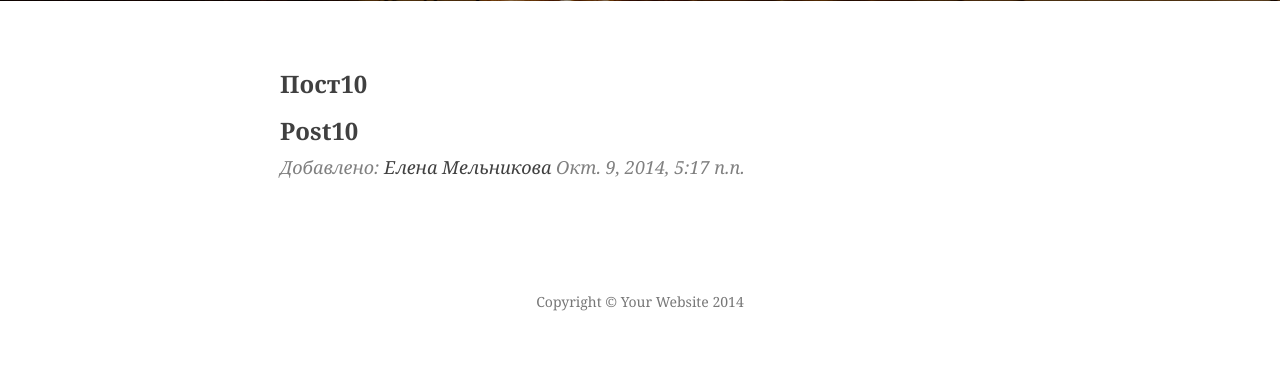
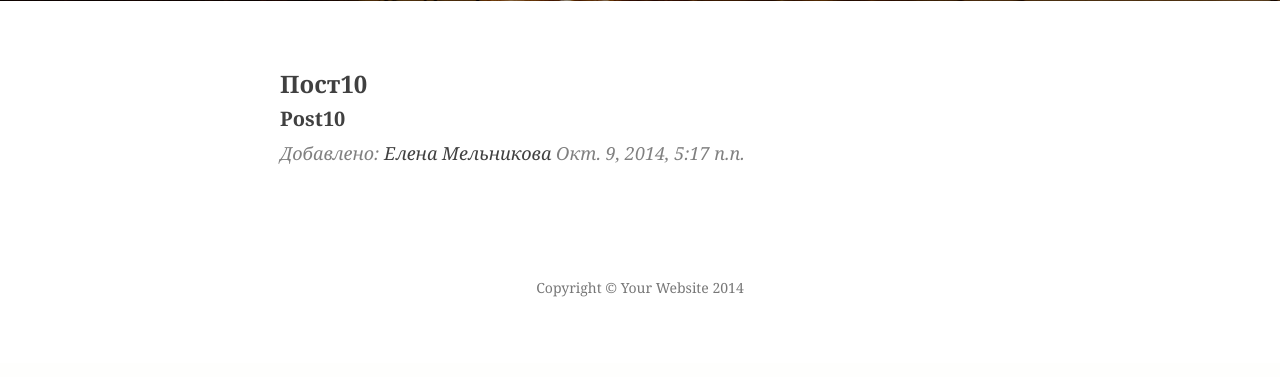
Before and after one commit to stamigos/BBCard, a Django app: page /news/ in a window 1280 px wide. Shown: the part 543-920 px from the top of the page. After the commit the page ends 840 px from the top, so only its background shows below. Run offline with Django 3.2, Linux system fonts and the light colour scheme; data comes from the database, SQL or seed files in the repository; parts of the project's set-up code (start-up, migrations or seed data) failed here and were passed over; some libraries are stand-ins or nearby versions.

Commit message:
Размер шрифта

```diff
--- a/templates/app/post_list.html
+++ b/templates/app/post_list.html
@@ -27,7 +27,7 @@
                 <div class="post-preview">
                    {% for post in object_list %}
                     <h2 class="post-title" style="font-family : 'Georgia', Times New Roman, Times, serif; font-size: 24px;"><a href="{{ post.get_absolute_url }}">{{ post.title }}</a></h2>
-                    <h3 class="post-subtitle" style="font-family : 'Georgia', Times New Roman, Times, serif; font-size: 24px;">{{ post.subtitle }}</h3>
+                    <h4 class="post-subtitle" style="font-family : 'Georgia', Times New Roman, Times, serif; font-size: 20px;">{{ post.subtitle }}</h4>
                     <p class="post-meta">Добавлено: <a href="{%  url 'contact' %}">Елена Мельникова</a> {{ post.datetime }}</p>
                     {% empty %}
                     <p style="font-family : 'Georgia', Times New Roman, Times, serif;">Нет постов</p>
```
